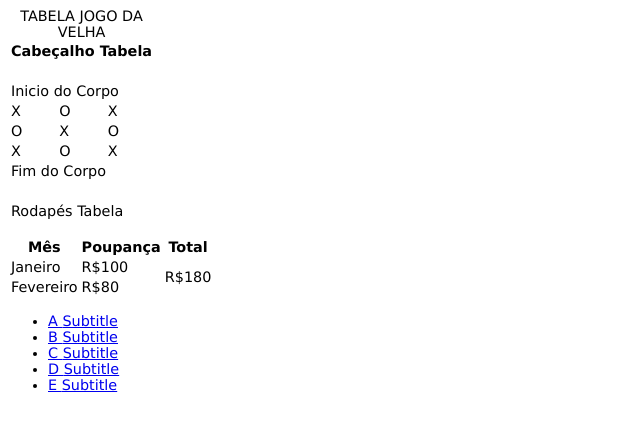
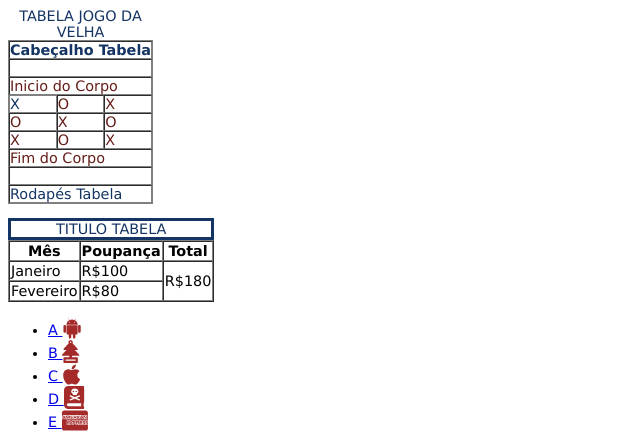
Before and after one commit to cassiowt/exemplo, a plain HTML site: page index3.html in a window 1280 px wide. Shown: the whole page, without its empty margins (0-640 px from the left). Drawn offline with Linux system fonts and the light colour scheme.

Commit message:
alterado arquivo

```diff
--- a/index.css
+++ b/index.css
@@ -4,6 +4,15 @@
     solid-opacity: 0.8;
     color: #143464;
 }
+
+.boxc{
+bo
+    border-style: solid;
+    box-shadow: #641710;
+    solid-opacity: 0.8;
+    color: #641d19;
+}
+
 
 body {
     font-family: Verdana,sans-serif;
@@ -36,3 +45,8 @@ nav ul li {
     display: inline;
     margin: 5px;
 }
+
+.subTitle{
+    color: brown;
+    font-size: larger;
+}
--- a/index3.html
+++ b/index3.html
@@ -3,19 +3,21 @@
 <head>
     <meta charset="UTF-8">
     <link rel="stylesheet" href="index.css">
+    <link rel="stylesheet" href="https://use.fontawesome.com/releases/v5.5.0/css/all.css" integrity="sha384-B4dIYHKNBt8Bc12p+WXckhzcICo0wtJAoU8YZTY5qE0Id1GSseTk6S+L3BlXeVIU" crossorigin="anonymous">
     <script src="index.js"></script>
+    <script defer src="https://use.fontawesome.com/releases/v5.5.0/js/all.js" integrity="sha384-GqVMZRt5Gn7tB9D9q7ONtcp4gtHIUEW/yG7h98J7IpE3kpi+srfFyyB/04OV6pG0" crossorigin="anonymous"></script>
     <title>Exemplo 3</title>
 </head>
 <body>
-<table>
+<table class="box" border="1" cellspacing="0" cellpadding="0">
     <caption>TABELA JOGO DA VELHA</caption>
     <thead>
     <tr><th colspan="3">Cabeçalho Tabela</th></tr>
     <tr><td colspan="3"> &nbsp; </td></tr>
     </thead>
-    <tbody>
+    <tbody class="boxc" >
     <tr> <td colspan="3">Inicio do Corpo </td> </tr>
-    <tr> <td>X</td> <td>O</td> <td>X</td> </tr>
+    <tr> <td class="box">X</td> <td>O</td> <td>X</td> </tr>
     <tr> <td>O</td> <td>X</td> <td>O</td> </tr>
     <tr> <td>X</td> <td>O</td> <td>X</td> </tr>
     <tr> <td colspan="3"> Fim do Corpo </td> </tr>
@@ -28,7 +30,8 @@
 
 <p/>
 
-<table>
+<table border="1" cellspacing="0" >
+    <caption class="box">TITULO TABELA</caption>
     <tr>
         <th>Mês</th>
         <th>Poupança</th>
@@ -46,11 +49,11 @@
 </table>
 
 <ul>
-    <li><a href="#">A <span class="subTitle">Subtitle</span></a></li>
-    <li><a href="#">B <span class="subTitle">Subtitle</span></a></li>
-    <li><a href="#">C <span class="subTitle">Subtitle</span></a></li>
-    <li><a href="#">D <span class="subTitle">Subtitle</span></a></li>
-    <li><a href="#">E <span class="subTitle">Subtitle</span></a></li>
+    <li><a href="#">A <span class="subTitle"><i class="fab fa-android fa-lg"></i></span></a></li>
+    <li><a href="#">B <span class="subTitle"><i class="fas fa-air-freshener fa-lg"></i></span></a></li>
+    <li><a href="#">C <span class="subTitle"><i class="fab fa-apple fa-lg"></i></span></a></li>
+    <li><a href="#">D <span class="subTitle"><i class="fas fa-book-dead fa-lg"></i></span></a></li>
+    <li><a href="#">E <span class="subTitle"><i class="fab fa-cc-amex fa-lg"></i></span></a></li>
 </ul>
 
 
```
Also changed, not shown: exercicio1.html (added, +12 -0 lines), index2.html (+14 -4 lines), index5.html (+1 -1 lines).
